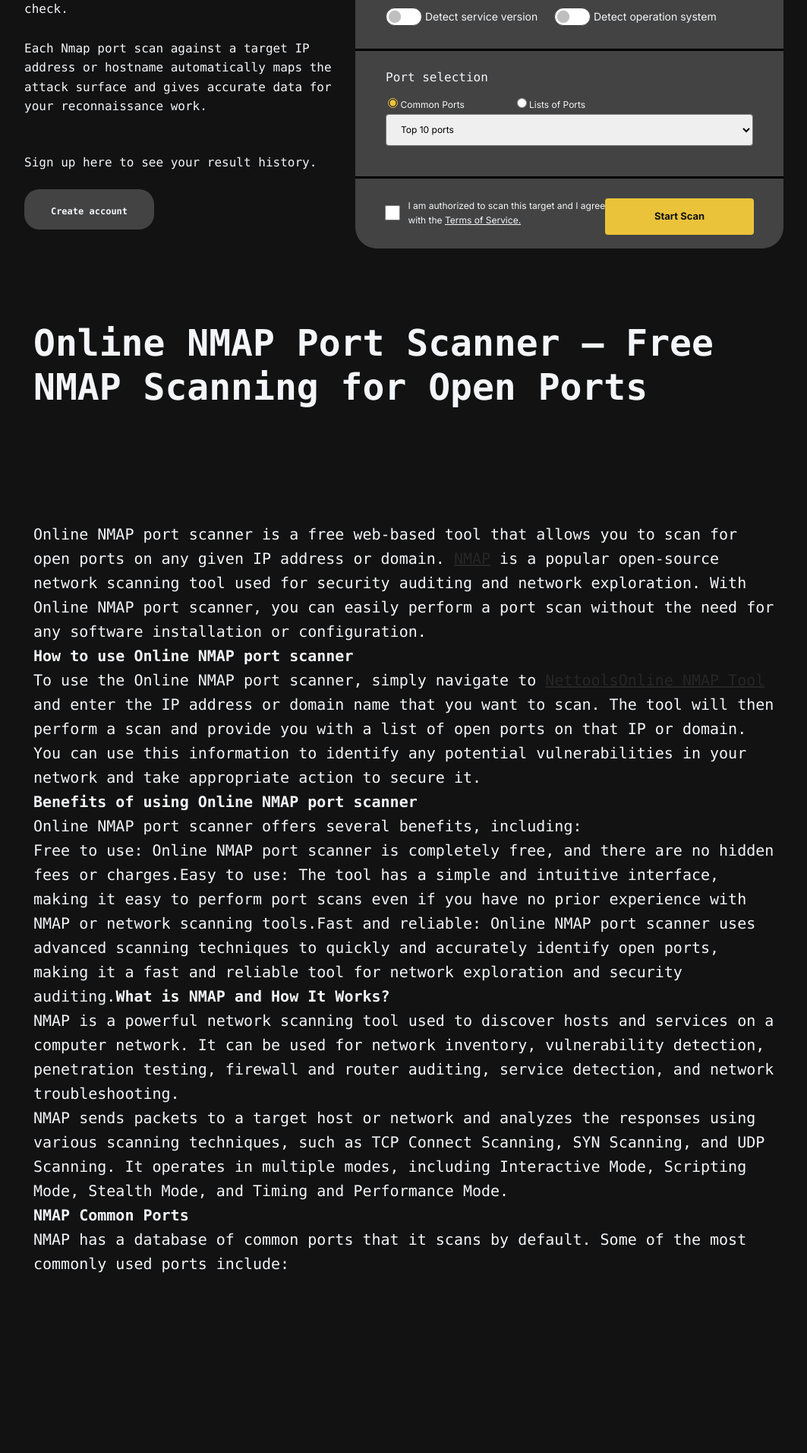
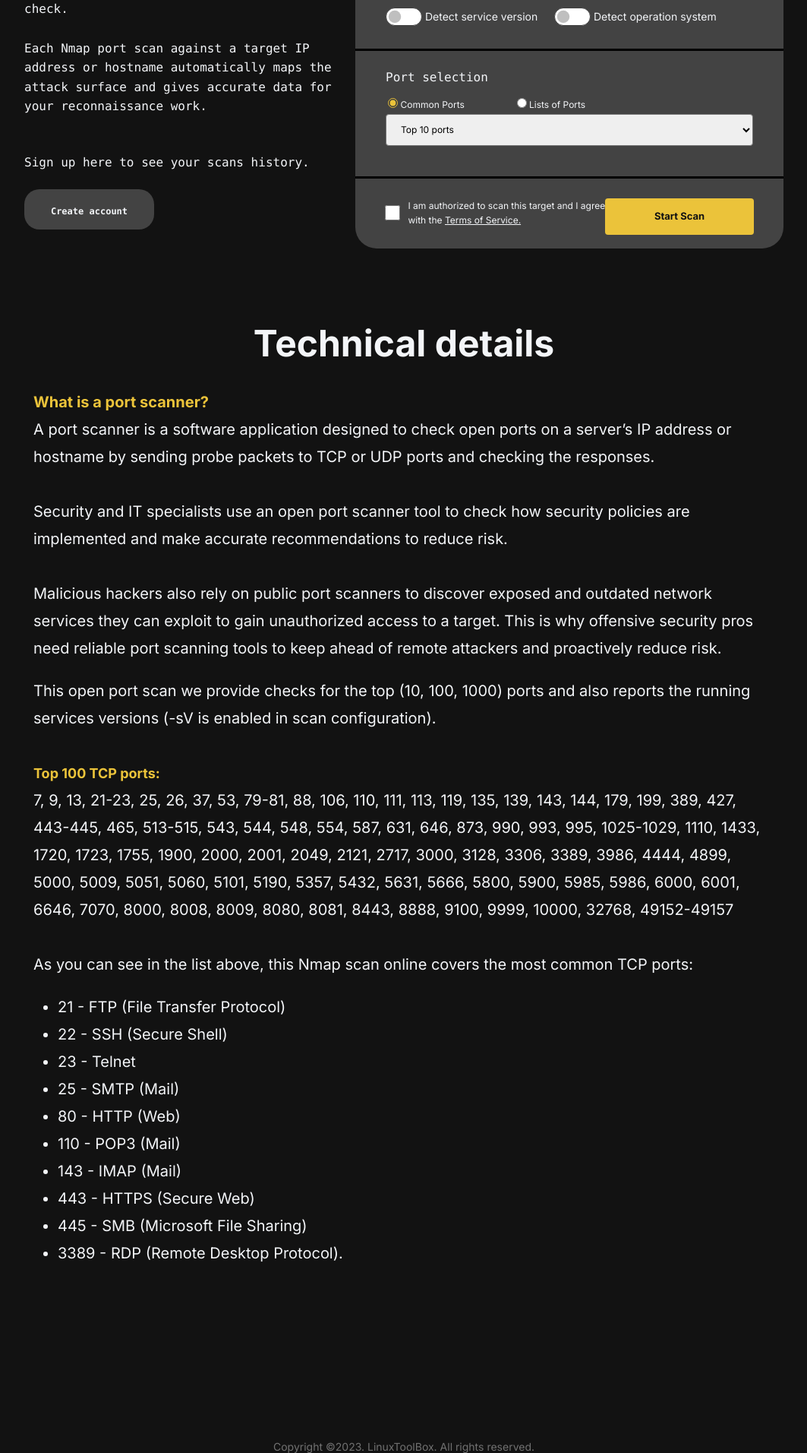
Before and after one commit to anasjag/LinuxToolBox, a Flask app: page /tools.html in a window 1280 px wide. Shown: the part 293-2205 px from the top of the page at 76% size, without its empty margins (108-1171 px from the left). Run offline with Flask 3, Linux system fonts and the light colour scheme; some libraries are stand-ins or nearby versions.

Commit message:
ping_added to history

```diff
--- a/routes.py
+++ b/routes.py
@@ -19,7 +19,7 @@ import uuid
 import functools
 from forms import *
 import subprocess
-from models import Users , Scans
+from models import Users , Scans, Pings
 from dataclasses import asdict
 
 pages = Blueprint(
@@ -42,161 +42,6 @@ def start():
 @pages.route("/home.html", methods=["GET", "POST"])
 def home():
     return render_template("home.html",  title = f"Home - ")
-
-@pages.route("/ping.html", methods=["GET", "POST"])
-def ping_page():
-    form = PingForm()
-    if form.validate_on_submit():
-        show_modal = True
-        target_ip = form.targetForm.data
-        return render_template("ping.html",  title = f"Ping - ", form=form, show_modal=show_modal, target_ip=target_ip)
-    return render_template("ping.html", form=form, show_modal=False)
-
-@pages.route("/ping/<target_ip>", methods=["GET", "POST"])
-def ping(target_ip):
-
-    ping_command = ['ping', '-c', '5', target_ip]
-    ping_output = subprocess.run(ping_command, capture_output=True).stdout.decode('utf-8')
-
-    # Access the output and error if needed
-    # ping_output = ping_result.stdout.decode('utf-8')
-    # ping_error = ping_result.stderr.decode('utf-8')
-    if ping_output is not None:
-        print(f'PING 192.168.1.5 (192.168.1.5): 56 data bytes\n64 bytes from 192.168.1.5: icmp_seq=0 ttl=64 time=110.743 ms\n64 bytes from 192.168.1.5: icmp_seq=1 ttl=64 time=30.948 ms\n64 bytes from 192.168.1.5: icmp_seq=2 ttl=64 time=45.737 ms\n64 bytes from 192.168.1.5: icmp_seq=3 ttl=64 time=65.080 ms\n64 bytes from 192.168.1.5: icmp_seq=4 ttl=64 time=83.715 ms\n\n--- 192.168.1.5 ping statistics ---\n5 packets transmitted, 5 packets received, 0.0% packet loss\nround-trip min/avg/max/stddev = 30.948/67.245/110.743/28.100 ms\n')
-    else:
-        print(f"{target_ip} is unreachable")
-    # print(ping_error)
-
-    return render_template('ping_result.html', scan_result=ping_output, ip=target_ip)
-
-@pages.route("/tools.html", methods=["GET", "POST"])
-def tools():
-    form= ToolsForm()
-    if form.validate_on_submit():
-        target_ip = form.targetForm.data
-        command = ['nmap']
-        if form.svCheck.data:
-            command.append('-sV')
-        if form.osCheck.data:
-            command.append('-O')
-        if form.radio_field.data == 'Common ports':
-            if form.topPorts.data == 'option1':
-                command.append('--top-ports')
-                command.append('10')
-            elif form.topPorts.data == 'option2':
-                command.append('--top-ports')
-                command.append('100')
-            else:
-                command.append('--top-ports')
-                command.append('1000')
-        else:
-            command.append('-p')
-            command.append(f'{form.listPorts.data}')
-        command.append('-oX')
-        command.append('-')
-        command.append(socket.gethostbyname(target_ip))
-        form.process()
-        return render_template("tools.html", form=form, show_modal=True, command=command, target_ip=target_ip)
-    return render_template("tools.html", form=form, show_modal=False)
-
-@pages.route("/scan/<command>/<target_ip>", methods=["GET", "POST"])
-def scan(command,target_ip):
-
-    command = ast.literal_eval(command)
-    xml_scan = subprocess.run(command, capture_output=True)
-    nmap_output = xml_scan.stdout.decode('utf-8')
-
-    # Parse XML string to a Python dictionary
-    dict_data = xmltodict.parse(nmap_output)
-    scan = Scans(
-            _id=uuid.uuid4().hex,
-            date= str(date.today()),
-            status=dict_data['nmaprun']['runstats']['finished']['@exit'],
-            ip=target_ip,
-            data=dict_data
-        )
-    current_app.db.scans.insert_one(asdict(scan))
-
-    if session.get("email"):
-        current_app.db.users.update_one(
-            {"_id": session["user_id"]}, {"$push": {"scans": scan._id}}
-        )
-
-    scan_data = current_app.db.scans.find_one({"_id": scan._id})
-
-    if scan_data and 'data' in scan_data:
-
-
-        scan_result = scan_data['data']
-        return render_template('scan.html', scan_result=scan_result, ip=target_ip)
-    else:
-        # Handle the case when data is not available or has unexpected structure
-        return render_template('scan.html', scan_result=None, ip=target_ip)
-
-@pages.route("/history.html", methods=["GET", "POST"])
-@login_required
-def history():
-    user_data = current_app.db.users.find_one({"_id": session["user_id"]})
-    data = user_data['scans']
-
-    scanned_data = []
-    for scan in data:
-        scan_data = current_app.db.scans.find_one(
-            {"_id": scan},
-            {"data": 0}
-        )
-        if scan_data:
-            scanned_data.append(scan_data)
-
-    search_query = request.args.get("search_query", "").lower()
-    scanned_data = [
-        data for data in scanned_data
-        if search_query in data["ip"].lower()
-        or search_query in data["date"].lower()
-        or (search_query in "success" and data["status"].lower() in "success")
-        or (search_query in "fail" and data["status"].lower() in "fail")
-    ]
-
-    return render_template(
-        "history.html", scanned_data=scanned_data, search_query=search_query,title = f"History - "
-    )
-
-def scan_page(scan_id, scan_ip):
-    scan_data = current_app.db.scans.find_one({"_id": scan_id})
-
-    if scan_data and 'data' in scan_data:
-
-        scan_result = scan_data['data']
-        return render_template('scan.html', scan_result=scan_result, ip=scan_ip)
-    else:
-        # Handle the case when data is not available or has unexpected structure
-        return render_template('scan.html', scan_result=None)
-
-@pages.route("/handle_action/<action_type>/<scan_id>/<scan_ip>")
-def handle_action(action_type, scan_id, scan_ip):
-    if action_type == "download_btn":
-        rendered_html = scan_page(scan_id, scan_ip)
-         # Use pdfkit.from_string to generate the PDF content
-        pdf = pdfkit.from_string(rendered_html)
-        response = make_response(pdf)
-        response.headers['Content-Type'] = 'application/pdf'
-        response.headers['Content-Disposition'] =f'attachment; filename={scan_ip}.pdf'
-
-        return response
-    elif action_type == "showResult_btn":
-        scan_data = current_app.db.scans.find_one({"_id": scan_id})
-
-        if scan_data and 'data' in scan_data:
-
-            scan_result = scan_data['data']
-            return render_template('scan.html', scan_result=scan_result, ip=scan_ip)
-        else:
-            # Handle the case when data is not available or has unexpected structure
-            return render_template('scan.html', scan_result=None)
-    elif action_type == "remove_btn":
-        current_app.db.scans.delete_one({"_id": scan_id})
-    return redirect(url_for("pages.history"))
-
 
 @pages.route("/login.html", methods=["GET", "POST"])
 def login():
@@ -303,6 +148,166 @@ def security():
     form.process
     return render_template("security.html", title=f"Profile - ", form=form)
 
+@pages.route("/ping.html", methods=["GET", "POST"])
+def ping_page():
+    form = PingForm()
+    if form.validate_on_submit():
+        show_modal = True
+        target_ip = form.targetForm.data
+        return render_template("ping.html",  title = f"Ping - ", form=form, show_modal=show_modal, target_ip=target_ip)
+    return render_template("ping.html", form=form, show_modal=False)
+
+@pages.route("/ping/<target_ip>", methods=["GET", "POST"])
+def ping(target_ip):
+
+    ping_command = ['ping', '-c', '5', target_ip]
+    ping_output = subprocess.run(ping_command, capture_output=True).stdout.decode('utf-8')
+    scan = Pings(
+            _id=uuid.uuid4().hex,
+            data=ping_output,
+            date= str(date.today()),
+            status='success' if ping_output is not None else 'faild',
+            ip=target_ip,
+            tool_name="Ping"
+        )
+    current_app.db.scans.insert_one(asdict(scan))
+
+    if session.get("email"):
+        current_app.db.users.update_one(
+            {"_id": session["user_id"]}, {"$push": {"scans": scan._id}}
+        )
+
+    return render_template('ping_result.html', scan_result=ping_output, ip=target_ip)
+
+@pages.route("/tools.html", methods=["GET", "POST"])
+def tools():
+    form= ToolsForm()
+    if form.validate_on_submit():
+        target_ip = form.targetForm.data
+        command = ['nmap']
+        if form.svCheck.data:
+            command.append('-sV')
+        if form.osCheck.data:
+            command.append('-O')
+        if form.radio_field.data == 'Common ports':
+            if form.topPorts.data == 'option1':
+                command.append('--top-ports')
+                command.append('10')
+            elif form.topPorts.data == 'option2':
+                command.append('--top-ports')
+                command.append('100')
+            else:
+                command.append('--top-ports')
+                command.append('1000')
+        else:
+            command.append('-p')
+            command.append(f'{form.listPorts.data}')
+        command.append('-oX')
+        command.append('-')
+        command.append(socket.gethostbyname(target_ip))
+        form.process()
+        return render_template("tools.html", form=form, show_modal=True, command=command, target_ip=target_ip)
+    return render_template("tools.html", form=form, show_modal=False)
+
+@pages.route("/scan/<command>/<target_ip>", methods=["GET", "POST"])
+def scan(command,target_ip):
+
+    command = ast.literal_eval(command)
+    xml_scan = subprocess.run(command, capture_output=True)
+    nmap_output = xml_scan.stdout.decode('utf-8')
+
+    # Parse XML string to a Python dictionary
+    dict_data = xmltodict.parse(nmap_output)
+    scan = Scans(
+            _id=uuid.uuid4().hex,
+            date= str(date.today()),
+            status=dict_data['nmaprun']['runstats']['finished']['@exit'],
+            ip=target_ip,
+            data=dict_data,
+            tool_name="Nmap"
+        )
+    current_app.db.scans.insert_one(asdict(scan))
+
+    if session.get("email"):
+        current_app.db.users.update_one(
+            {"_id": session["user_id"]}, {"$push": {"scans": scan._id}}
+        )
+
+    scan_data = current_app.db.scans.find_one({"_id": scan._id})
+
+    if scan_data and 'data' in scan_data:
+        scan_result = scan_data['data']
+        if 'nmaprun' not in scan_result or 'host' not in scan_result['nmaprun'] or 'ports' not in scan_result['nmaprun']['host'] or 'port'not in scan_result['nmaprun']['host']['ports']:
+            current_app.db.scans.update_one(
+                {"_id": scan._id}, {"$set": {"status": "faild"}}
+            )
+        return render_template('scan.html', scan_result=scan_result, ip=target_ip)
+
+
+@pages.route("/history.html", methods=["GET", "POST"])
+@login_required
+def history():
+    user_data = current_app.db.users.find_one({"_id": session["user_id"]})
+    data = user_data['scans']
+
+    scanned_data = []
+    for scan in data:
+        scan_data = current_app.db.scans.find_one(
+            {"_id": scan},
+            {"data": 0}
+        )
+        if scan_data:
+            scanned_data.append(scan_data)
+
+    search_query = request.args.get("search_query", "").lower()
+    scanned_data = [
+        data for data in scanned_data
+        if search_query in data["ip"].lower()
+        or search_query in data["date"].lower()
+        or (search_query in "success" and data["status"].lower() in "success")
+        or (search_query in "fail" and data["status"].lower() in "fail")
+    ]
+
+    return render_template(
+        "history.html", scanned_data=scanned_data, search_query=search_query,title = f"History - "
+    )
+
+def scan_page(scan_id, scan_ip):
+    scan_data = current_app.db.scans.find_one({"_id": scan_id})
+
+    if scan_data and 'data' in scan_data:
+        if scan_data['tool_name']== 'Nmap':
+            scan_result = scan_data['data']
+            return render_template('scan.html', scan_result=scan_result, ip=scan_ip)
+        else:
+            scan_result = scan_data['data']
+            return render_template('ping_result.html', scan_result=scan_result, ip=scan_ip)
+
+@pages.route("/handle_action/<action_type>/<scan_id>/<scan_ip>")
+def handle_action(action_type, scan_id, scan_ip):
+    if action_type == "download_btn":
+        rendered_html = scan_page(scan_id, scan_ip)
+         # Use pdfkit.from_string to generate the PDF content
+        pdf = pdfkit.from_string(rendered_html)
+        response = make_response(pdf)
+        response.headers['Content-Type'] = 'application/pdf'
+        response.headers['Content-Disposition'] =f'attachment; filename={scan_ip}.pdf'
+
+        return response
+    elif action_type == "showResult_btn":
+        scan_data = current_app.db.scans.find_one({"_id": scan_id})
+
+        if scan_data and 'data' in scan_data:
+            if scan_data['tool_name']== 'Nmap':
+                scan_result = scan_data['data']
+                return render_template('scan.html', scan_result=scan_result, ip=scan_ip)
+            else:
+                scan_result = scan_data['data']
+                return render_template('ping_result.html', scan_result=scan_result, ip=scan_ip)
+    elif action_type == "remove_btn":
+        current_app.db.scans.delete_one({"_id": scan_id})
+    return redirect(url_for("pages.history"))
+
 @pages.route("/logout")
 def logout():
     session.clear()
--- a/static/css/tools.css
+++ b/static/css/tools.css
@@ -514,5 +514,6 @@
     height: auto;
     font-size: 20px;
     color: #f3f5f8;
+    line-height: 1.8;
   }
 }
--- a/templates/history.html
+++ b/templates/history.html
@@ -45,7 +45,8 @@
                         <thead class="table-heading">
 
                             <tr class="table-row">
-                                <th class="font-monospace table-header" style="padding-left: 50px;">IP or Hostname</th>
+                                <th class="font-monospace table-header" style="padding-left: 50px;">Tool</th>
+                                <th class="font-monospace table-header" >IP or Hostname</th>
                                 <th class="table-header">Status</th>
                                 <th class="table-header">Date</th>
                                 <th class="text-center table-header">Actions</th>
@@ -55,7 +56,8 @@
                             {% if scanned_data %} <!-- if there is a data in the dic/database -->
                             {% for scan_data in scanned_data %}
                             <tr>
-                                <td class="table-header" style="padding-left: 50px;">{{ scan_data.ip }}</td>
+                                <td class="table-header" style="padding-left: 50px;">{{ scan_data.tool_name }}</td>
+                                <td class="table-header">{{ scan_data.ip }}</td>
                                 {% if scan_data.status =="success" %}
                                 <td class="table-header" style="color: green !important;">Success</td>
                                 {% else %}
--- a/templates/ping.html
+++ b/templates/ping.html
@@ -2,7 +2,6 @@
 {%block content%}
 
 {% if show_modal%}
-<p>anas</p>
 <!-- pop out-->
 <div id="myModal" class="modal">
     <div class="modal-content" style="background-color: #121212;">
@@ -32,7 +31,7 @@
                     hostname.</p>
                 {%if not session.get("email")%}
                 <p class="font-monospace" id="tool_p1" style="margin-bottom: -220px;margin-top: -125px;">
-                    Sign up here to see your result history.
+                    Sign up here to see your scans history.
                 </p>
                 <a class="btn font-monospace text-center shadow d-block" role="button" data-bss-hover-animate="pulse"
                     id="tool_btn1" href="signup.html">Create account</a>
--- a/templates/tools.html
+++ b/templates/tools.html
@@ -30,7 +30,7 @@
                     automatically maps the attack surface and gives accurate data for your reconnaissance work. </p>
 
                 {%if not session.get("email")%}
-                <p class="font-monospace" style="color: #F3F5F8;"> Sign up here to see your result history.</p>
+                <p class="font-monospace" style="color: #F3F5F8;"> Sign up here to see your scans history.</p>
                 <a class="btn font-monospace text-center shadow d-block" role="button" data-bss-hover-animate="pulse"
                     id="tool_btn1" href="signup.html">Create account</a>
                 {%endif%}
@@ -150,38 +150,40 @@
     <div class="container py-4">
         <div class="row mx-auto">
             <div class="col">
-                <h1 class="font-monospace text-contnt "><strong>Online NMAP Port Scanner – Free NMAP Scanning for Open
-                        Ports</strong></h1>
+                <h1 class="text-contnt " style="text-align: center; margin-bottom:30px"><strong>Technical details</strong></h1>
                 <div class="row">
                     <div class="col">
-                        <p class="font-monospace text2-contnt"><br>Online NMAP port scanner is a free web-based tool
-                            that allows you to scan for open ports on any given IP address or domain. <a
-                                href="https://nmap.org/">NMAP</a> is a popular open-source network scanning tool used
-                            for security auditing and network exploration. With Online NMAP port scanner, you can easily
-                            perform a port scan without the need for any software installation or
-                            configuration.<br><strong>How to use Online NMAP port scanner</strong><br>To use the Online
-                            NMAP port scanner, simply navigate to <a
-                                href="https://nettoolsonline.com/nmap-online/">NettoolsOnline NMAP Tool</a> and enter
-                            the IP address or domain name that you want to scan. The tool will then perform a scan and
-                            provide you with a list of open ports on that IP or domain. You can use this information to
-                            identify any potential vulnerabilities in your network and take appropriate action to secure
-                            it.<br><strong>Benefits of using Online NMAP port scanner</strong><br>Online NMAP port
-                            scanner offers several benefits, including:<br>Free to use: Online NMAP port scanner is
-                            completely free, and there are no hidden fees or charges.Easy to use: The tool has a simple
-                            and intuitive interface, making it easy to perform port scans even if you have no prior
-                            experience with NMAP or network scanning tools.Fast and reliable: Online NMAP port scanner
-                            uses advanced scanning techniques to quickly and accurately identify open ports, making it a
-                            fast and reliable tool for network exploration and security auditing.<strong>What is NMAP
-                                and How It Works?</strong><br>NMAP is a powerful network scanning tool used to discover
-                            hosts and services on a computer network. It can be used for network inventory,
-                            vulnerability detection, penetration testing, firewall and router auditing, service
-                            detection, and network troubleshooting.<br>NMAP sends packets to a target host or network
-                            and analyzes the responses using various scanning techniques, such as TCP Connect Scanning,
-                            SYN Scanning, and UDP Scanning. It operates in multiple modes, including Interactive Mode,
-                            Scripting Mode, Stealth Mode, and Timing and Performance Mode.<br><strong>NMAP Common
-                                Ports</strong><br>NMAP has a database of common ports that it scans by default. Some of
-                            the most commonly used ports include:</p>
-                    </div>
+                        <p class="text2-contnt"><strong><span class="text2-contnt" style="color: #EBC33A;"> What is a port scanner?</span></strong><br>
+
+                            A port scanner is a software application designed to check open ports on a server’s IP address or hostname by sending probe packets to TCP or UDP ports and checking the responses.<br><br>
+
+                            Security and IT specialists use an open port scanner tool to check how security policies are implemented and make accurate recommendations to reduce risk.<br><br>
+
+                            Malicious hackers also rely on public port scanners to discover exposed and outdated network services they can exploit to gain unauthorized access to a target. This is why offensive security pros need reliable port scanning tools to keep ahead of remote attackers and proactively reduce risk.
+                        </p>
+                        <p class=" text2-contnt">This open port scan we provide checks for the top (10, 100, 1000) ports and also reports the running services versions (-sV is enabled in scan configuration).
+
+                            <br><br><strong><span style="font-size: 18px; color: #EBC33A;"> Top 100 TCP ports:</span>  </strong><br>
+
+
+                            7, 9, 13, 21-23, 25, 26, 37, 53, 79-81, 88, 106, 110, 111, 113, 119, 135, 139, 143, 144, 179, 199, 389, 427, 443-445, 465, 513-515, 543, 544, 548, 554, 587, 631, 646, 873, 990, 993, 995, 1025-1029, 1110, 1433, 1720, 1723, 1755, 1900, 2000, 2001, 2049, 2121, 2717, 3000, 3128, 3306, 3389, 3986, 4444, 4899, 5000, 5009, 5051, 5060, 5101, 5190, 5357, 5432, 5631, 5666, 5800, 5900, 5985, 5986, 6000, 6001, 6646, 7070, 8000, 8008, 8009, 8080, 8081, 8443, 8888, 9100, 9999, 10000, 32768, 49152-49157
+                            <br><br>
+                            As you can see in the list above, this Nmap scan online covers the most common TCP ports:
+
+                            </p>
+                            <ul class="text2-contnt">
+                                <li>21 - FTP (File Transfer Protocol)</li>
+                                <li>22 - SSH (Secure Shell)</li>
+                                <li>23 - Telnet</li>
+                                <li>25 - SMTP (Mail)</li>
+                                <li>80 - HTTP (Web)</li>
+                                <li>110 - POP3 (Mail)</li>
+                                <li>143 - IMAP (Mail)</li>
+                                <li>443 - HTTPS (Secure Web)</li>
+                                <li>445 - SMB (Microsoft File Sharing)</li>
+                                <li>3389 - RDP (Remote Desktop Protocol).</li>
+                            </ul>
+                            </div>
                 </div>
             </div>
         </div>
```
Also changed, not shown: models.py (+10 -0 lines).
